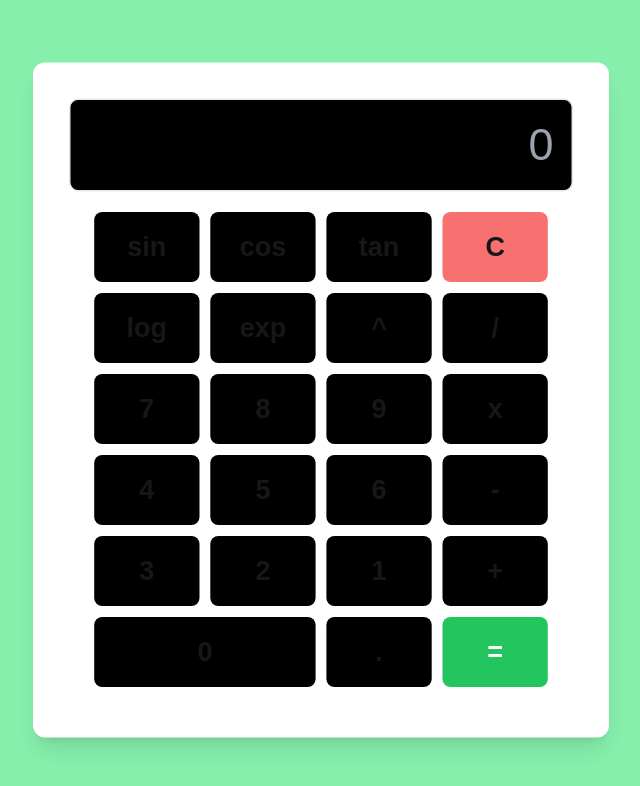
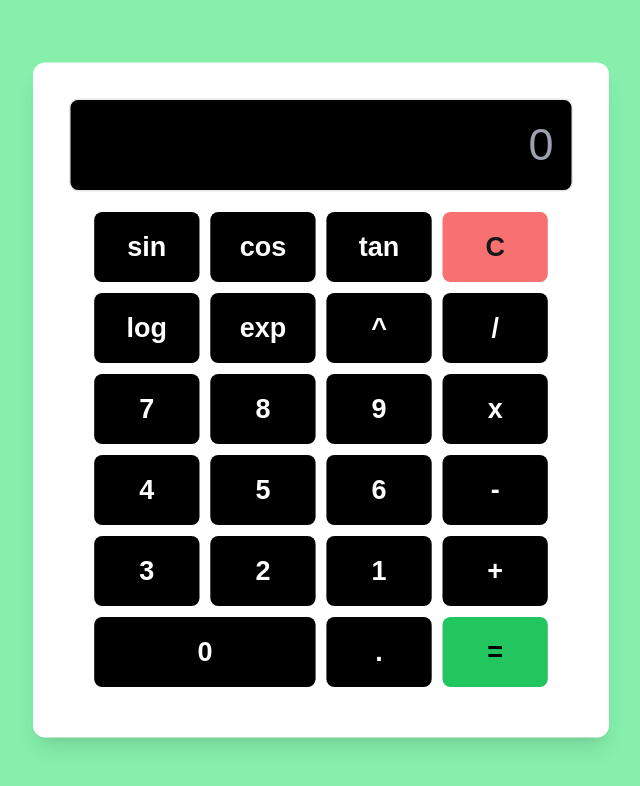
Before and after one commit to olenamolla/CalculatorGPT, a Next.js app: page / in a window 1280 px wide. Shown: the top 786 px of the page, without its empty margins (319-959 px from the left). Built offline with nearby package versions, Linux system fonts and the light colour scheme.

Commit message:
fix: change text color on buttons

```diff
--- a/src/app/page.js
+++ b/src/app/page.js
@@ -14,37 +14,37 @@ export default function Page() {
 
         <div className="grid grid-cols-4 scale-90 gap-2 mt-4 mt-[-20px]">
 
-          <button className="p-3 bg-black rounded-md text-xl text-center font-bold hover:bg-blue-600">sin</button>
-          <button className="p-3 bg-black rounded-md text-xl text-center font-bold hover:bg-blue-600">cos</button>
-          <button className="p-3 bg-black rounded-md text-xl text-center font-bold hover:bg-blue-600">tan</button>
+          <button className="p-3 bg-black text-white rounded-md text-xl text-center font-bold hover:bg-blue-600">sin</button>
+          <button className="p-3 bg-black text-white rounded-md text-xl text-center font-bold hover:bg-blue-600">cos</button>
+          <button className="p-3 bg-black text-white rounded-md text-xl text-center font-bold hover:bg-blue-600">tan</button>
           <button className="p-3 bg-red-400 rounded-md text-xl text-center font-bold hover:bg-red-500">C</button>
 
-          <button className="p-3 bg-black rounded-md text-xl text-center font-bold hover:bg-blue-600">log</button>
-          <button className="p-3 bg-black rounded-md text-xl text-center font-bold hover:bg-blue-600">exp</button>
-          <button className="p-3 bg-black rounded-md text-xl text-center font-bold hover:bg-blue-600">^</button>
-          <button className="p-3 bg-black rounded-md text-xl text-center font-bold hover:bg-blue-600">/</button>
+          <button className="p-3 bg-black text-white rounded-md text-xl text-center font-bold hover:bg-blue-600">log</button>
+          <button className="p-3 bg-black text-white rounded-md text-xl text-center font-bold hover:bg-blue-600">exp</button>
+          <button className="p-3 bg-black text-white rounded-md text-xl text-center font-bold hover:bg-blue-600">^</button>
+          <button className="p-3 bg-black text-white rounded-md text-xl text-center font-bold hover:bg-blue-600">/</button>
 
-          <button className="p-3 bg-black rounded-md text-xl text-center font-bold hover:bg-gray-600">7</button>
-          <button className="p-3 bg-black rounded-md text-xl text-center font-bold hover:bg-gray-600">8</button>
-          <button className="p-3 bg-black rounded-md text-xl text-center font-bold hover:bg-gray-600">9</button>
+          <button className="p-3 bg-black text-white rounded-md text-xl text-center font-bold hover:bg-gray-600">7</button>
+          <button className="p-3 bg-black text-white rounded-md text-xl text-center font-bold hover:bg-gray-600">8</button>
+          <button className="p-3 bg-black text-white rounded-md text-xl text-center font-bold hover:bg-gray-600">9</button>
 
-          <button className="p-3 bg-black rounded-md text-xl text-center font-bold hover:bg-blue-600">x</button>
+          <button className="p-3 bg-black text-white rounded-md text-xl text-center font-bold hover:bg-blue-600">x</button>
 
-          <button className="p-3 bg-black rounded-md text-xl text-center font-bold hover:bg-gray-600">4</button>
-          <button className="p-3 bg-black rounded-md text-xl text-center font-bold hover:bg-gray-600">5</button>
-          <button className="p-3 bg-black rounded-md text-xl text-center font-bold hover:bg-gray-600">6</button>
+          <button className="p-3 bg-black text-white rounded-md text-xl text-center font-bold hover:bg-gray-600">4</button>
+          <button className="p-3 bg-black text-white rounded-md text-xl text-center font-bold hover:bg-gray-600">5</button>
+          <button className="p-3 bg-black text-white rounded-md text-xl text-center font-bold hover:bg-gray-600">6</button>
 
-          <button className="p-3 bg-black rounded-md text-xl text-center font-bold hover:bg-blue-600">-</button>
+          <button className="p-3 bg-black text-white rounded-md text-xl text-center font-bold hover:bg-blue-600">-</button>
 
-          <button className="p-3 bg-black rounded-md text-xl text-center font-bold hover:bg-gray-600">3</button>
-          <button className="p-3 bg-black rounded-md text-xl text-center font-bold hover:bg-gray-600">2</button>
-          <button className="p-3 bg-black rounded-md text-xl text-center font-bold hover:bg-gray-600">1</button>
+          <button className="p-3 bg-black text-white rounded-md text-xl text-center font-bold hover:bg-gray-600">3</button>
+          <button className="p-3 bg-black text-white rounded-md text-xl text-center font-bold hover:bg-gray-600">2</button>
+          <button className="p-3 bg-black text-white rounded-md text-xl text-center font-bold hover:bg-gray-600">1</button>
 
-          <button className="p-3 bg-black rounded-md text-xl text-center font-bold hover:bg-blue-600">+</button>
+          <button className="p-3 bg-black text-white rounded-md text-xl text-center font-bold hover:bg-blue-600">+</button>
 
-          <button className="col-span-2 p-3 bg-black rounded-md text-xl font-bold hover:bg-gray-600">0</button>
-          <button className="p-3 bg-black rounded-md text-xl font-bold hover:bg-blue-600">.</button>
-          <button className="p-3 bg-green-500 text-white rounded-md text-xl font-bold hover:bg-green-600">=</button>
+          <button className="col-span-2 p-3 bg-black text-white rounded-md text-xl font-bold hover:bg-gray-600">0</button>
+          <button className="p-3 bg-black text-white rounded-md text-xl font-bold hover:bg-blue-600">.</button>
+          <button className="p-3 bg-green-500 text-black rounded-md text-xl font-bold hover:bg-green-600">=</button>
         </div>
       </div>
 
```
